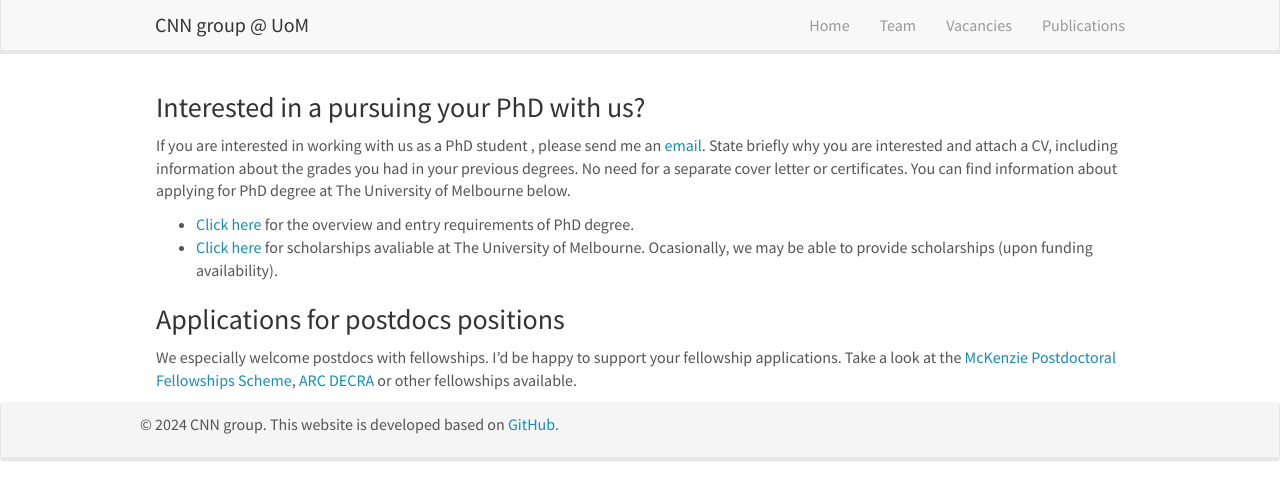
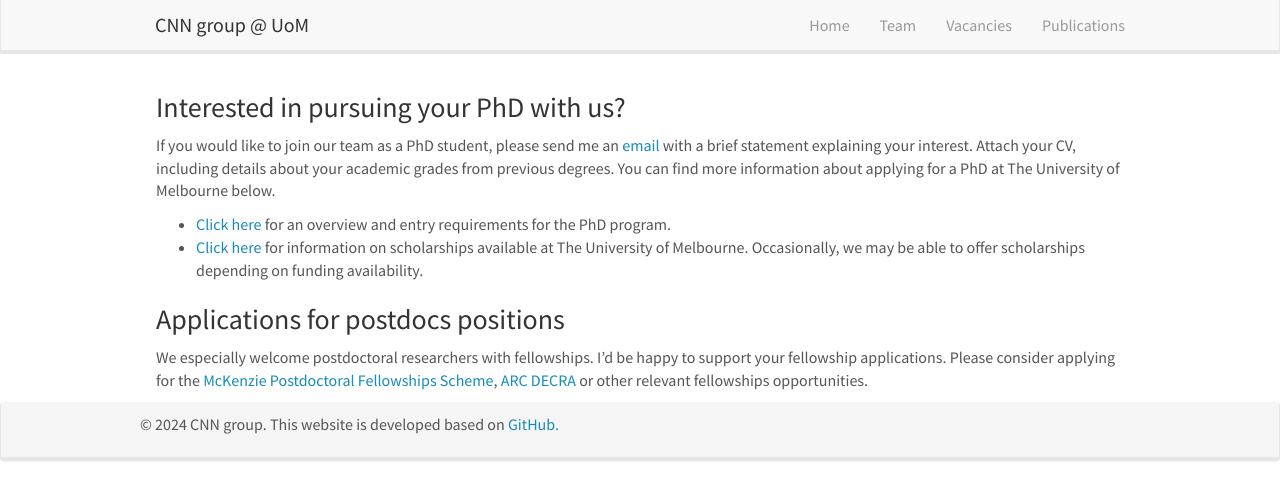
Before and after one commit to tuannguyenngoc/cnn-group, a Jekyll site: the page built from _pages/openings.md, in a window 1280 px wide. Shown: the top 500 px of the page. Built offline with Jekyll 4.4.1, drawn with Linux system fonts in a browser that asks for light colours; nearby versions of some CDN libraries.

Commit message:
Update openings.md

```diff
--- a/_pages/openings.md
+++ b/_pages/openings.md
@@ -6,11 +6,11 @@ sitemap: false
 permalink: /vacancies
 ---
 
-### Interested in a pursuing your PhD with us?
-If you are interested in working with us as a PhD student , please send me an [email](mailto:tuan.nguyen@unimelb.edu.au). State briefly why you are interested and attach a CV, including information about the grades you had in your previous degrees. No need for a separate cover letter or certificates. You can find information about applying for PhD degree at The University of Melbourne below.
+### Interested in pursuing your PhD with us?
+If you would like to join our team as a PhD student, please send me an [email](mailto:tuan.nguyen@unimelb.edu.au) with a brief statement explaining your interest. Attach your CV, including details about your academic grades from previous degrees. You can find more information about applying for a PhD at The University of Melbourne below.
 
-* [Click here](https://study.unimelb.edu.au/find/courses/graduate/doctor-of-philosophy-engineering-and-it/) for the overview and entry requirements of PhD degree.
-* [Click here](https://study.unimelb.edu.au/find/courses/graduate/doctor-of-philosophy-engineering-and-it/fees/#scholarships) for scholarships avaliable at The University of Melbourne. Ocasionally, we may be able to provide scholarships (upon funding availability).
+* [Click here](https://study.unimelb.edu.au/find/courses/graduate/doctor-of-philosophy-engineering-and-it/) for an overview and entry requirements for the PhD program.
+* [Click here](https://study.unimelb.edu.au/find/courses/graduate/doctor-of-philosophy-engineering-and-it/fees/#scholarships) for information on scholarships available at The University of Melbourne. Occasionally, we may be able to offer scholarships depending on funding availability.
 
 ### Applications for postdocs positions
-We especially welcome postdocs with fellowships. I'd be happy to support your fellowship applications. Take a look at the [McKenzie Postdoctoral Fellowships Scheme](https://sites.research.unimelb.edu.au/research-funding/researcher-development-schemes/mckenzie-fellowship), [ARC DECRA](https://www.arc.gov.au/funding-research/funding-schemes/discovery-program/discovery-early-career-researcher-award-decra) or other fellowships available.
+We especially welcome postdoctoral researchers with fellowships. I’d be happy to support your fellowship applications. Please consider applying for the [McKenzie Postdoctoral Fellowships Scheme](https://sites.research.unimelb.edu.au/research-funding/researcher-development-schemes/mckenzie-fellowship), [ARC DECRA](https://www.arc.gov.au/funding-research/funding-schemes/discovery-program/discovery-early-career-researcher-award-decra) or other relevant fellowships opportunities.
```
